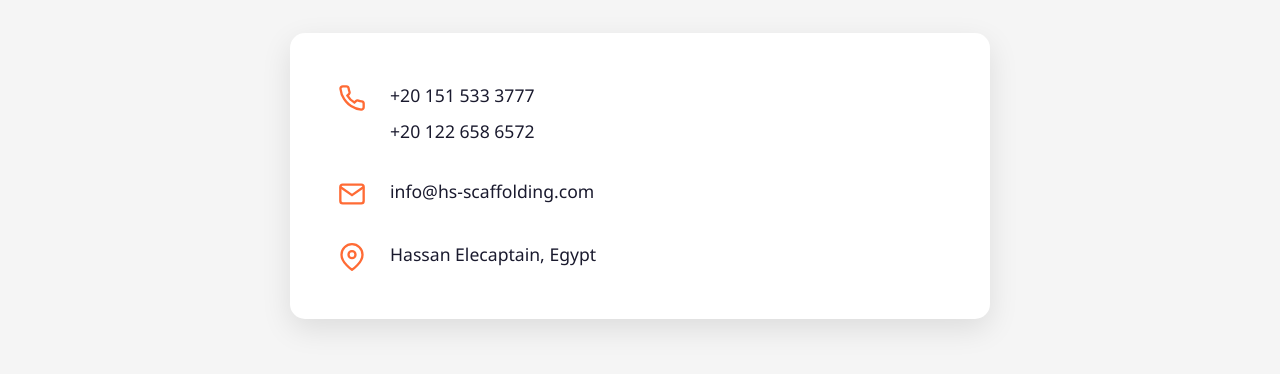
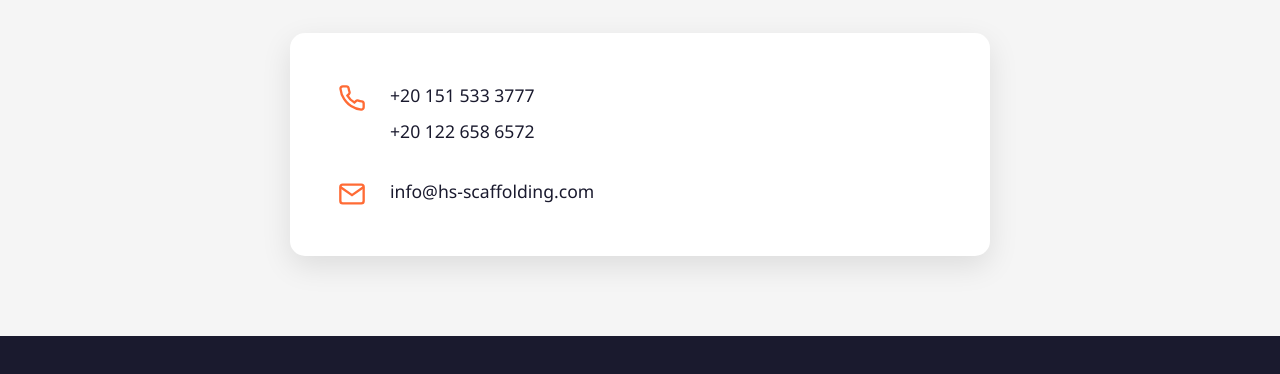
Before and after one commit to mosamy007/HS, a website: page index.html in a window 1280 px wide. Shown: the part 4724-5098 px from the top of the page. Drawn offline with Linux system fonts and the light colour scheme.

Commit message:
Add files via upload

```diff
--- a/index.html
+++ b/index.html
@@ -229,13 +229,6 @@
                             </svg>
                             <a href="mailto:info@hs-scaffolding.com" class="contact-ltr">info@hs-scaffolding.com</a>
                         </div>
-                        <div class="contact-item">
-                            <svg xmlns="http://www.w3.org/2000/svg" viewBox="0 0 24 24" fill="none" stroke="currentColor" stroke-width="2">
-                                <path d="M21 10c0 7-9 13-9 13s-9-6-9-13a9 9 0 0 1 18 0z"/>
-                                <circle cx="12" cy="10" r="3"/>
-                            </svg>
-                            <span data-en="Hassan Elecaptain, Egypt" data-ar="مصر" class="no-translate">Hassan Elecaptain, Egypt</span>
-                        </div>
                     </div>
                 </div>
             </div>
```
